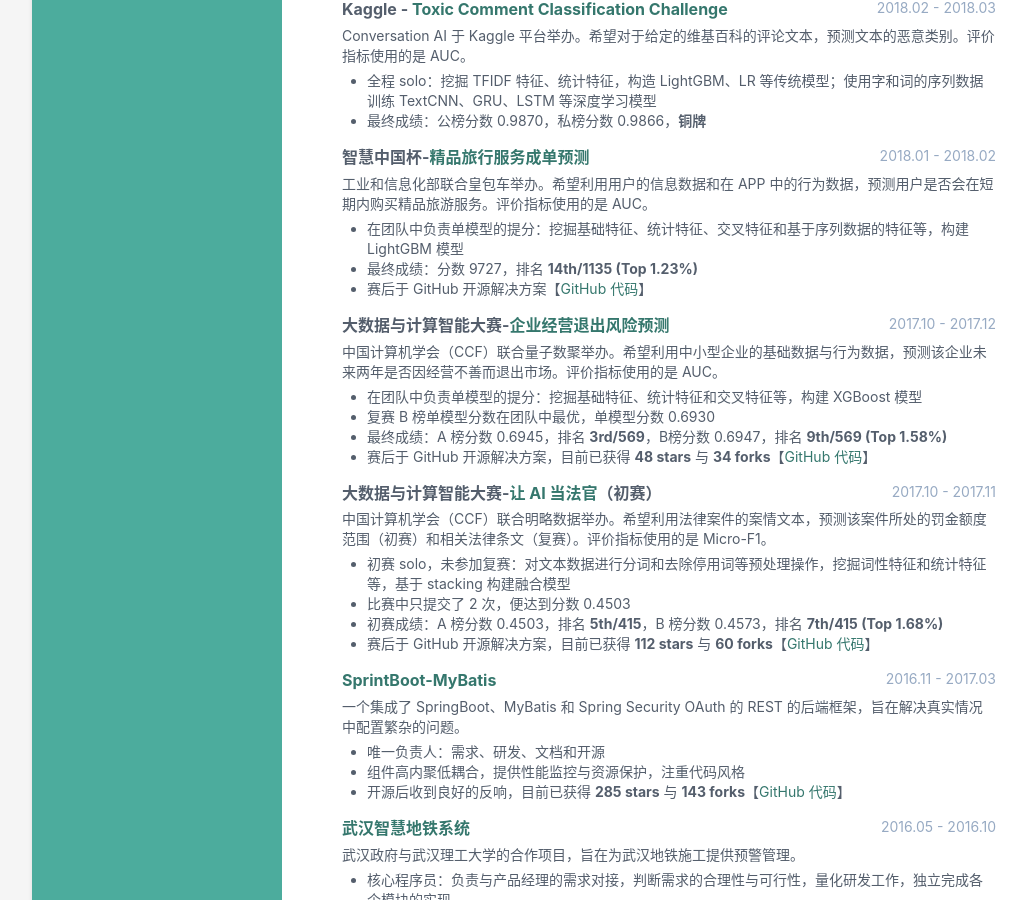
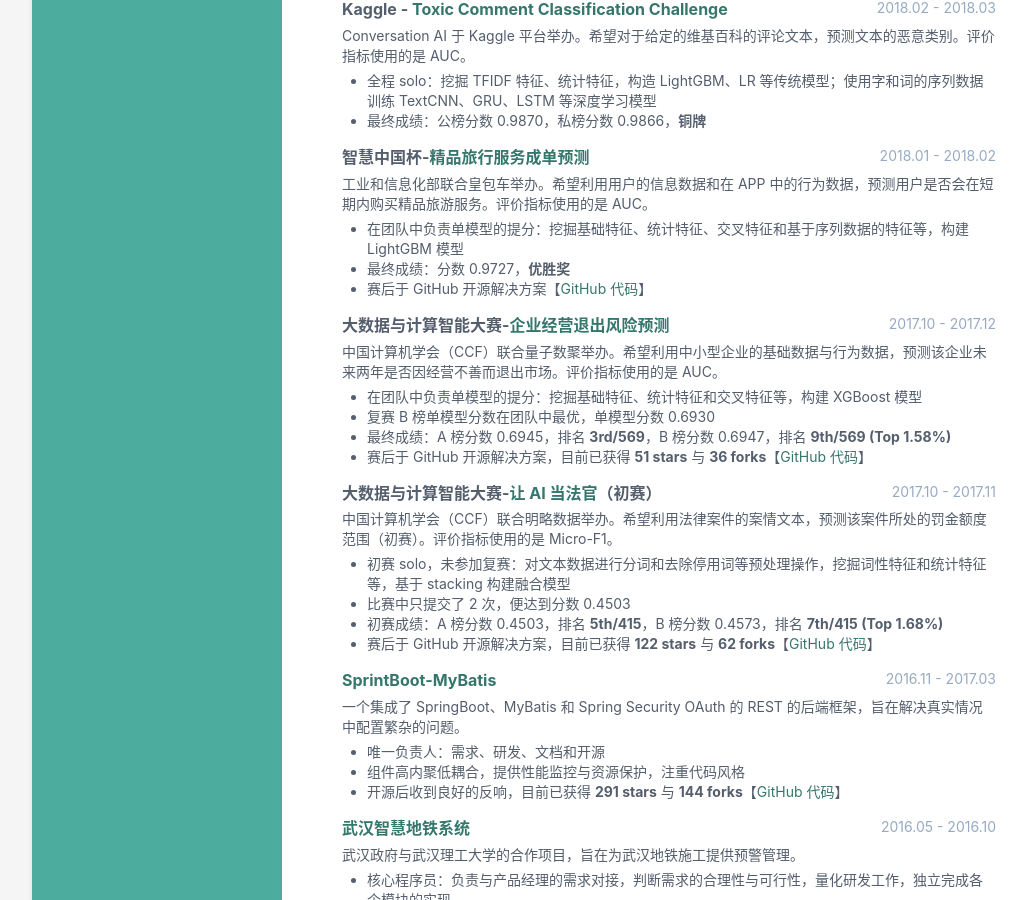
Before and after one commit to ShawnyXiao/Resume, a Jekyll site: the page built from index.html, in a window 1280 px wide and 900 px high, scrolled down 1044 px. Shown: the whole window, without its empty margins (96-1122 px from the left). Built offline with Jekyll 4.4.1, drawn with Linux system fonts in a browser that asks for light colours; some of the changed text lies outside the part shown.

Commit message:
Update projects

```diff
--- a/_data/projects.yml
+++ b/_data/projects.yml
@@ -5,7 +5,7 @@
   descriptions:
   - description: 在团队中负责子模型提分（提取特征、模型结构创新）、模型融合（Stacking 和 Blending 的集成策略）与最终的答辩展示
   - description: 最终成绩：分数 0.8047，<b>冠军（1st/3216）</b>
-  - description: 赛后于 GitHub 开源解决方案，目前已获得 <b>44 stars</b>【<a target="_blank" href="https://github.com/ShawnyXiao/2018-DC-DataGrand-TextIntelProcess">解决方案</a>】
+  - description: 赛后于 GitHub 开源解决方案，目前已获得 <b>60 stars</b> 与 <b>11 forks</b>【<a target="_blank" href="https://github.com/ShawnyXiao/2018-DC-DataGrand-TextIntelProcess">解决方案</a>】
 - project:
   title: 腾讯广告算法大赛-<a target="_blank" href="http://algo.tpai.qq.com/home/home/index.html">相似人群拓展</a>（初赛）
   time: 2018.04 - 2018.05
@@ -36,7 +36,7 @@
   intro: 工业和信息化部联合皇包车举办。希望利用用户的信息数据和在 APP 中的行为数据，预测用户是否会在短期内购买精品旅游服务。评价指标使用的是 AUC。
   descriptions:
   - description: 在团队中负责单模型的提分：挖掘基础特征、统计特征、交叉特征和基于序列数据的特征等，构建 LightGBM 模型
-  - description: 最终成绩：分数 9727，排名 <b>14th/1135 (Top 1.23%)</b>
+  - description: 最终成绩：分数 0.9727，<b>优胜奖</b>
   - description: 赛后于 GitHub 开源解决方案【<a target="_blank" href="https://github.com/ShawnyXiao/2018-ICC-TravelService">GitHub 代码</a>】
 - project:
   title: 大数据与计算智能大赛-<a target="_blank" href="http://www.datafountain.cn/#/competitions/271/intro">企业经营退出风险预测</a>
@@ -45,17 +45,17 @@
   descriptions:
   - description: 在团队中负责单模型的提分：挖掘基础特征、统计特征和交叉特征等，构建 XGBoost 模型
   - description: 复赛 B 榜单模型分数在团队中最优，单模型分数 0.6930
-  - description: 最终成绩：A 榜分数 0.6945，排名 <b>3rd/569</b>，B榜分数 0.6947，排名 <b>9th/569 (Top 1.58%)</b>
-  - description: 赛后于 GitHub 开源解决方案，目前已获得 <b>48 stars</b> 与 <b>34 forks</b>【<a target="_blank" href="https://github.com/ShawnyXiao/2017-CCF-BDCI-Enterprise">GitHub 代码</a>】
+  - description: 最终成绩：A 榜分数 0.6945，排名 <b>3rd/569</b>，B 榜分数 0.6947，排名 <b>9th/569 (Top 1.58%)</b>
+  - description: 赛后于 GitHub 开源解决方案，目前已获得 <b>51 stars</b> 与 <b>36 forks</b>【<a target="_blank" href="https://github.com/ShawnyXiao/2017-CCF-BDCI-Enterprise">GitHub 代码</a>】
 - project:
   title: 大数据与计算智能大赛-<a target="_blank" href="http://www.datafountain.cn/#/competitions/277/intro">让 AI 当法官</a>（初赛）
   time: 2017.10 - 2017.11
-  intro: 中国计算机学会（CCF）联合明略数据举办。希望利用法律案件的案情文本，预测该案件所处的罚金额度范围（初赛）和相关法律条文（复赛）。评价指标使用的是 Micro-F1。
+  intro: 中国计算机学会（CCF）联合明略数据举办。希望利用法律案件的案情文本，预测该案件所处的罚金额度范围（初赛）。评价指标使用的是 Micro-F1。
   descriptions:
   - description: 初赛 solo，未参加复赛：对文本数据进行分词和去除停用词等预处理操作，挖掘词性特征和统计特征等，基于 stacking 构建融合模型
   - description: 比赛中只提交了 2 次，便达到分数 0.4503
   - description: 初赛成绩：A 榜分数 0.4503，排名 <b>5th/415</b>，B 榜分数 0.4573，排名 <b>7th/415 (Top 1.68%)</b>
-  - description: 赛后于 GitHub 开源解决方案，目前已获得 <b>112 stars</b> 与 <b>60 forks</b>【<a target="_blank" href="https://github.com/ShawnyXiao/2017-CCF-BDCI-AIJudge">GitHub 代码</a>】
+  - description: 赛后于 GitHub 开源解决方案，目前已获得 <b>122 stars</b> 与 <b>62 forks</b>【<a target="_blank" href="https://github.com/ShawnyXiao/2017-CCF-BDCI-AIJudge">GitHub 代码</a>】
 - project:
   title: <a target="_blank" href="https://github.com/ShawnyXiao/SpringBoot-MyBatis">SprintBoot-MyBatis</a>
   time: 2016.11 - 2017.03
@@ -63,7 +63,7 @@
   descriptions:
   - description: 唯一负责人：需求、研发、文档和开源
   - description: 组件高内聚低耦合，提供性能监控与资源保护，注重代码风格
-  - description: 开源后收到良好的反响，目前已获得 <b>285 stars</b> 与 <b>143 forks</b>【<a target="_blank" href="https://github.com/ShawnyXiao/SpringBoot-MyBatis">GitHub 代码</a>】
+  - description: 开源后收到良好的反响，目前已获得 <b>291 stars</b> 与 <b>144 forks</b>【<a target="_blank" href="https://github.com/ShawnyXiao/SpringBoot-MyBatis">GitHub 代码</a>】
 - project:
   title: <a target="_blank" href="http://whrt.whut.edu.cn/">武汉智慧地铁系统</a>
   time: 2016.05 - 2016.10
```
